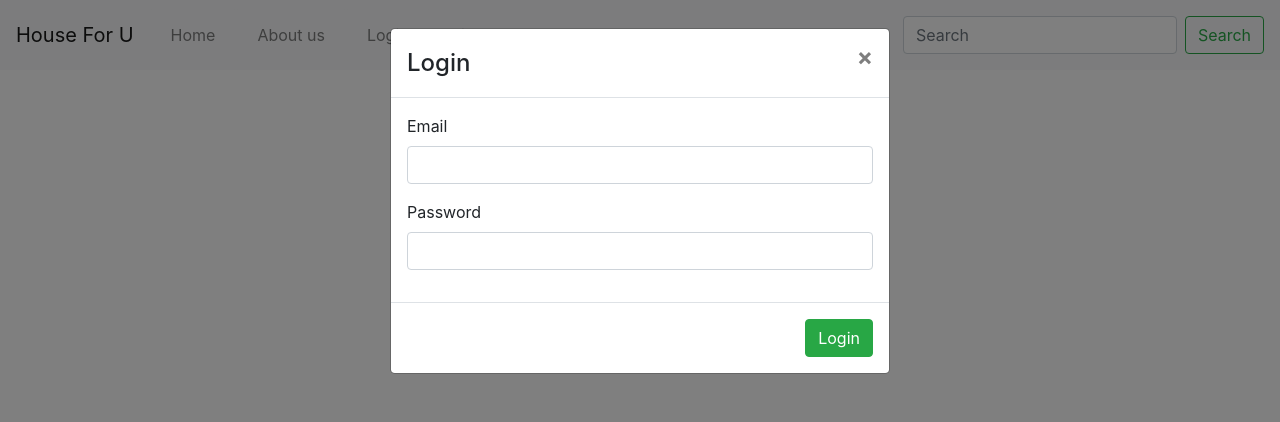
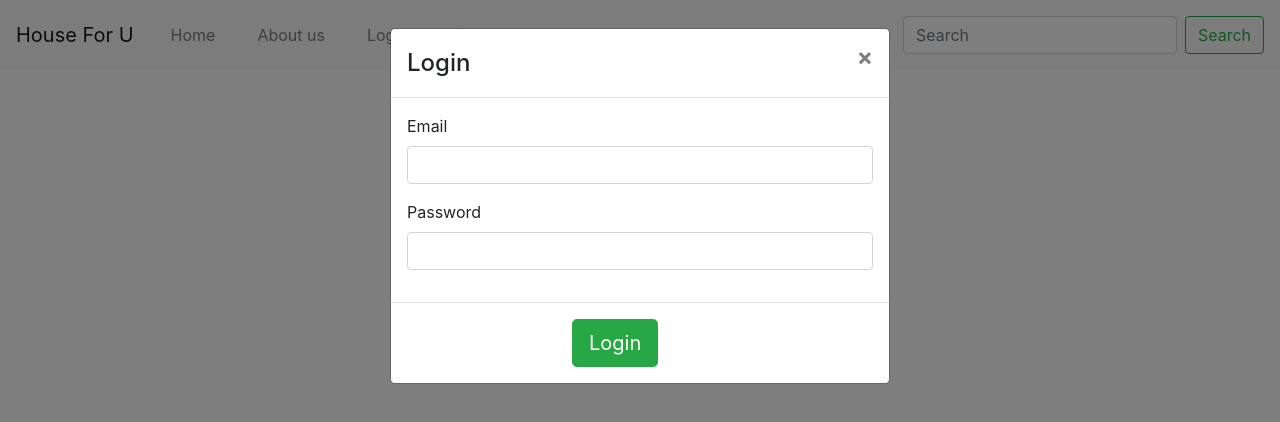
Before and after one commit to luongdangvp2000/HouseForU, a React (Create React App) app: page / in a window 1280 px wide. Both pictures are taken after a click on the item "Login". Shown: the top 422 px of the page. Built offline with nearby package versions, Linux system fonts and the light colour scheme.

Commit message:
change size and address of button

```diff
--- a/src/App.js
+++ b/src/App.js
@@ -2,6 +2,7 @@ import './App.css';
 import Navbar from './components/Navbar'
 import 'bootstrap/dist/css/bootstrap.min.css'
 import React from 'react';
+
 
 function App() {
   return (
--- a/src/components/Navbar.js
+++ b/src/components/Navbar.js
@@ -1,5 +1,6 @@
 import React, { Component, useState } from 'react'
 import {Button, Modal} from 'react-bootstrap'
+import { Col, Row, Form } from "react-bootstrap";
 
 
 
@@ -7,6 +8,7 @@ import {Button, Modal} from 'react-bootstrap'
 function Navbar() {
   const [loginShow, setLoginShow] = useState(false);
   const [signupShow, setSignupShow] = useState(false);
+
 
   return (
     <nav className="navbar navbar-expand-lg navbar-light bg-light">
@@ -45,8 +47,8 @@ function Navbar() {
                 <input type="password" class="form-control" id="password-login" />
               </div>
             </Modal.Body>
-            <Modal.Footer>
-              <div className="text-center"><button type="button" className="btn btn-success btn-block">Login</button></div>
+            <Modal.Footer >
+              <Col xs={4} md={8}><button type="submit" className="btn btn-success btn-lg text-center">Login</button></Col>
             </Modal.Footer>
           </Modal>
 
@@ -78,14 +80,14 @@ function Navbar() {
               </div>
             </Modal.Body>
             <Modal.Footer>
-              <div><Button className="btn btn-success">Sign Up</Button></div>
+              <Col xs={4} md={8}><div><Button className="btn btn-success btn-lg">Sign Up</Button></div></Col>
             </Modal.Footer>
           </Modal>
         </ul>
 
         <form className="form-inline my-2 my-lg-0">
           <input className="form-control mr-sm-2" type="search" placeholder="Search" aria-label="Search" />
-          <button className="btn btn-outline-success my-2 my-sm-0" type="submit">Search</button>
+          <button className="btn btn-outline-success" type="submit">Search</button>
         </form>
       </div>
     </nav >
```
Also changed, not shown: 1 other file (tests, documents, lock files or other folders).
